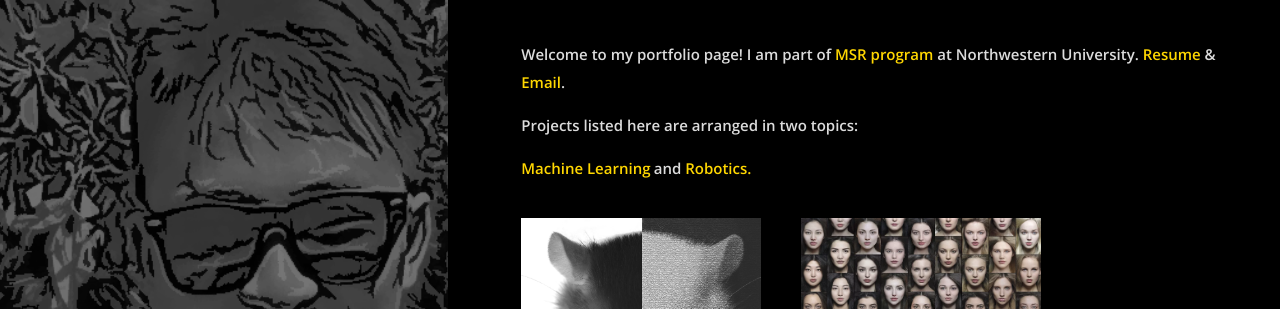
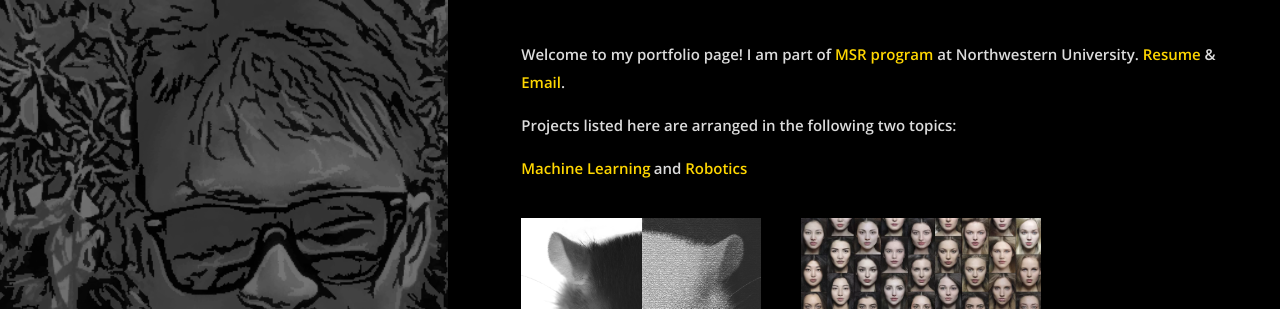
Before and after one commit to yanweiw/yanweiw.github.io, a Jekyll site: the page built from index.html, in a window 1280 px wide. Shown: the top 309 px of the page. Built offline with Jekyll 4.4.1, drawn with Linux system fonts in a browser that asks for light colours; nearby versions of some CDN libraries; Markdown is read by kramdown in place of the engine named in the settings.

Commit message:
remove readme

```diff
--- a/index.html
+++ b/index.html
@@ -28,10 +28,10 @@ layout: default
             <span style="color:gold">Resume</span></a>
              & <a href="mailto:felixwang@u.northwestern.edu"><span style="color:gold">Email</span></a>.</p>
 
-      <p> Projects listed here are arranged in two topics: </p>
+      <p> Projects listed here are arranged in the following two topics: </p>
       <span style="padding-left:20px;color:gold" class="ml-hover">Machine Learning</span>
       <span>and </span>
-      <span style="color:gold" class="robot-hover">Robotics. </span>
+      <span style="color:gold" class="robot-hover">Robotics</span>
 
 
 
```
Also changed, not shown: README.md (deleted).
